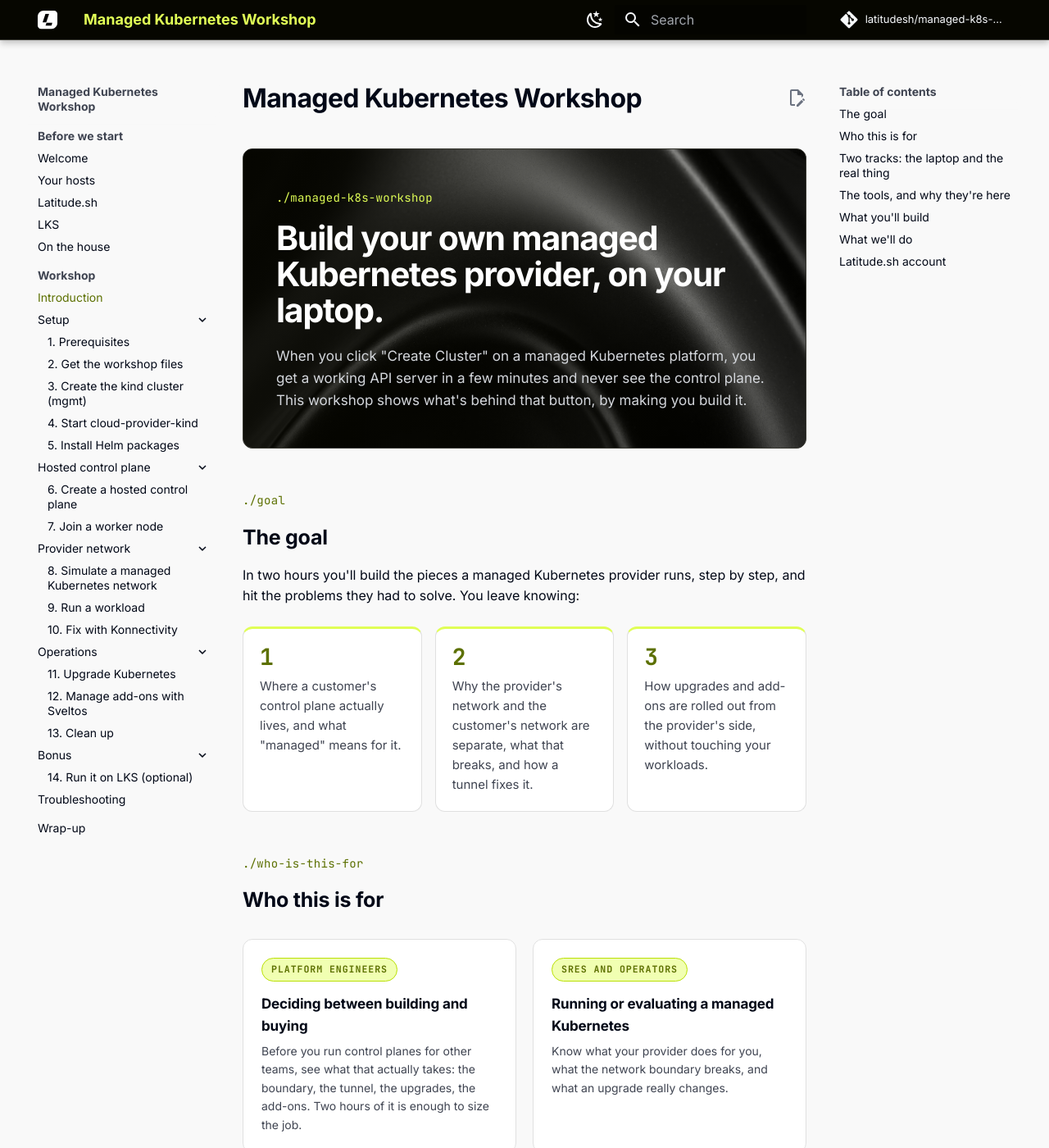
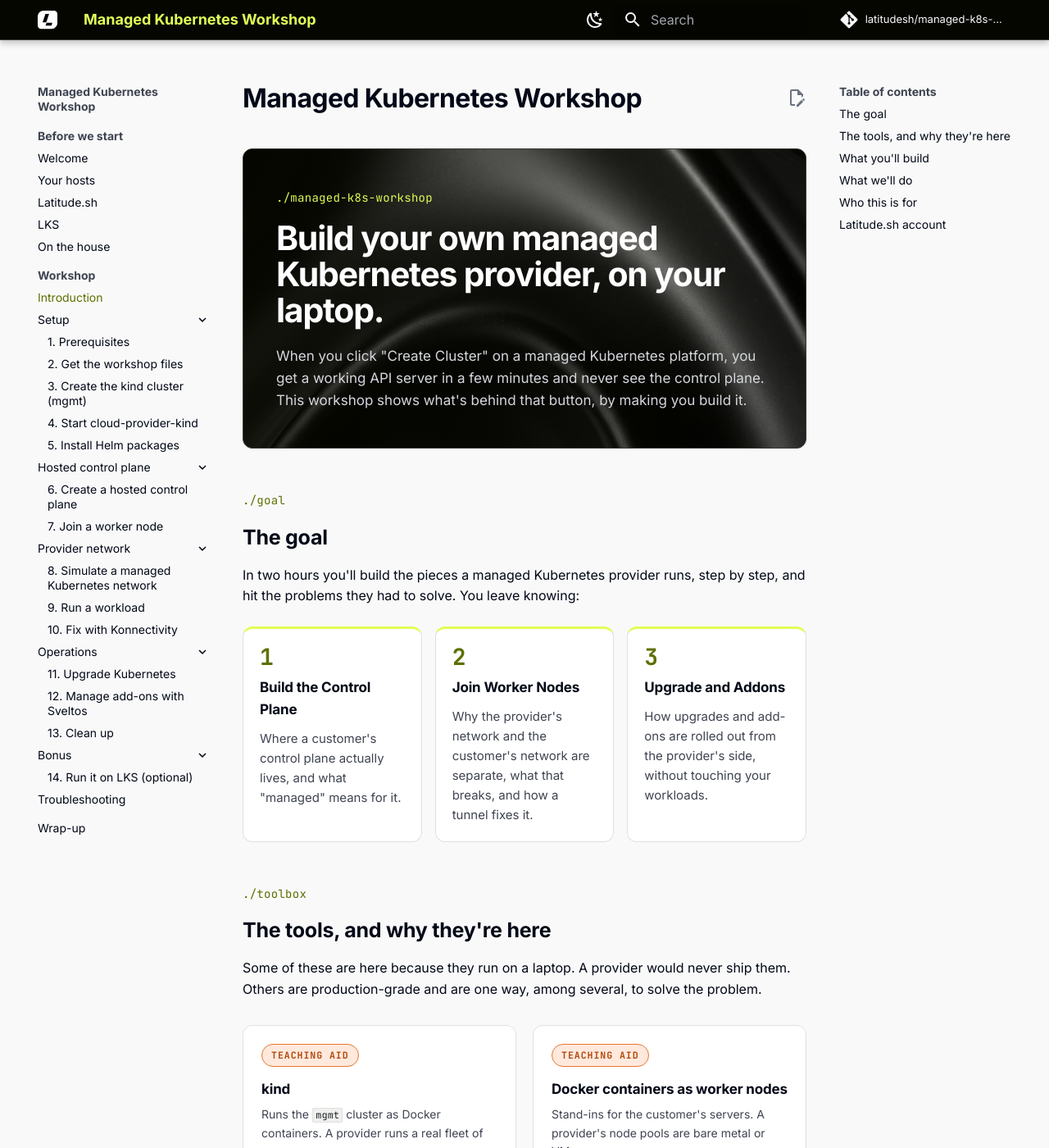
Before and after one commit to latitudesh/managed-k8s-workshop, an MkDocs documentation site: the page built from docs/index.md, in a window 1280 px wide and 1400 px high. Shown: the whole window at 82% size. Built offline with MkDocs 1.6.1 and Material for MkDocs 9.7.7, drawn with Linux system fonts in a browser that asks for light colours; comment, search, counter and statistics services are not loaded; some of the changed text lies outside the part shown.

Commit message:
Tighten the Introduction
Give the three goal boxes a title each (build the control plane, join
worker nodes, upgrade and add-ons). Drop the iptables card from the
tools, it's a one-liner in step 8, not a tool. Drop the "two tracks"
section and carry its point as a badge and a note on the Bonus card of
the roadmap: steps 1 to 13 are not LKS, LKS only shows up in step 14.
Move "Who this is for" after the roadmap, so the page goes from what
you build to who it's for.

```diff
--- a/docs/index.md
+++ b/docs/index.md
@@ -21,63 +21,10 @@
 In two hours you'll build the pieces a managed Kubernetes provider runs, step by step, and hit the problems they had to solve. You leave knowing:
 
 <div class="lat-goals">
-  <div class="lat-goal"><span class="lat-goal__n">1</span><span class="lat-goal__text">Where a customer's control plane actually lives, and what "managed" means for it.</span></div>
-  <div class="lat-goal"><span class="lat-goal__n">2</span><span class="lat-goal__text">Why the provider's network and the customer's network are separate, what that breaks, and how a tunnel fixes it.</span></div>
-  <div class="lat-goal"><span class="lat-goal__n">3</span><span class="lat-goal__text">How upgrades and add-ons are rolled out from the provider's side, without touching your workloads.</span></div>
+  <div class="lat-goal"><span class="lat-goal__n">1</span><span class="lat-goal__title">Build the Control Plane</span><span class="lat-goal__text">Where a customer's control plane actually lives, and what "managed" means for it.</span></div>
+  <div class="lat-goal"><span class="lat-goal__n">2</span><span class="lat-goal__title">Join Worker Nodes</span><span class="lat-goal__text">Why the provider's network and the customer's network are separate, what that breaks, and how a tunnel fixes it.</span></div>
+  <div class="lat-goal"><span class="lat-goal__n">3</span><span class="lat-goal__title">Upgrade and Addons</span><span class="lat-goal__text">How upgrades and add-ons are rolled out from the provider's side, without touching your workloads.</span></div>
 </div>
-
-<p class="lat-label">./who-is-this-for</p>
-
-## Who this is for
-
-<div class="lat-products">
-  <div class="lat-card">
-    <span class="lat-badge lat-badge--prod">Platform engineers</span>
-    <span class="lat-card__title">Deciding between building and buying</span>
-    <span class="lat-card__text">Before you run control planes for other teams, see what that actually takes: the boundary, the tunnel, the upgrades, the add-ons. Two hours of it is enough to size the job.</span>
-  </div>
-  <div class="lat-card">
-    <span class="lat-badge lat-badge--prod">SREs and operators</span>
-    <span class="lat-card__title">Running or evaluating a managed Kubernetes</span>
-    <span class="lat-card__text">Know what your provider does for you, what the network boundary breaks, and what an upgrade really changes.</span>
-  </div>
-  <div class="lat-card">
-    <span class="lat-badge lat-badge--prod">Developers</span>
-    <span class="lat-card__title">Curious about the "Create Cluster" button</span>
-    <span class="lat-card__text">You use managed Kubernetes every day and never saw a control plane. Two hours later, you'll have run one.</span>
-  </div>
-  <div class="lat-card">
-    <span class="lat-badge lat-badge--prod">Learning Kubernetes internals</span>
-    <span class="lat-card__title">Past the basics, before the source code</span>
-    <span class="lat-card__text">API server, etcd, kubelet, CNI, the tunnel: see how the pieces fit by wiring them up yourself.</span>
-  </div>
-</div>
-
-You need to be comfortable with `kubectl` and a terminal. You don't need to have run a control plane before. That's the point.
-
-<p class="lat-label">./two-tracks</p>
-
-## Two tracks: the laptop and the real thing
-
-<div class="lat-compare">
-  <div class="lat-stack lat-stack--metal">
-    <p class="lat-stack__title">Steps 1 to 13: the didactic path</p>
-    <div class="lat-layer lat-layer--lime">Everything on your laptop<small>Docker, kind, open source tools, no account</small></div>
-    <div class="lat-layer">A simulated provider<small>a fake fleet, a fake load balancer, a fake network boundary</small></div>
-    <div class="lat-layer">The real problems<small>hosted control planes, the tunnel, upgrades, add-ons</small></div>
-    <p class="lat-stack__note">This is the workshop. The tools are stand-ins, the problems are the real ones.</p>
-  </div>
-  <div class="lat-stack">
-    <p class="lat-stack__title">Step 14: the real thing on LKS</p>
-    <div class="lat-layer lat-layer--dim">Optional bonus<small>needs a Latitude.sh account</small></div>
-    <div class="lat-layer lat-layer--dim">An LKS cluster as the management cluster<small>real managed Kubernetes</small></div>
-    <div class="lat-layer lat-layer--dim">A bare metal server as the worker<small>real infrastructure</small></div>
-    <p class="lat-stack__note">The same build, on real infrastructure, if you have access and time.</p>
-  </div>
-</div>
-
-!!! warning "The tutorial is not LKS"
-    Steps 1 to 13 don't use LKS and don't show how LKS is built. They use open source tools to simulate what any managed Kubernetes provider does, so the shape of the problem is clear. LKS itself only shows up in [step 14](14-lks.md).
 
 <p class="lat-label">./toolbox</p>
 
@@ -100,11 +47,6 @@ Some of these are here because they run on a laptop. A provider would never ship
     <span class="lat-badge lat-badge--teach">Teaching aid</span>
     <span class="lat-card__title">cloud-provider-kind</span>
     <span class="lat-card__text">Gives <code>LoadBalancer</code> Services an IP on your laptop. The real thing is the provider's load balancer.</span>
-  </div>
-  <div class="lat-card">
-    <span class="lat-badge lat-badge--teach">Teaching aid</span>
-    <span class="lat-card__title">An iptables rule</span>
-    <span class="lat-card__text">Drops traffic from the control plane to the nodes, to simulate two networks. A provider has two actual networks.</span>
   </div>
   <div class="lat-card">
     <span class="lat-badge lat-badge--prod">Production-grade</span>
@@ -213,13 +155,43 @@ Fourteen steps in five parts. Every step ends with a checkpoint, so you can tell
     </span>
   </div>
   <div class="lat-phase lat-phase--bonus">
+    <span class="lat-badge lat-badge--teach">The tutorial is not LKS</span>
     <span class="lat-phase__name">Bonus</span>
-    <span class="lat-phase__text">The same build on real infrastructure: an LKS cluster and a bare metal server. Optional.</span>
+    <span class="lat-phase__text">Steps 1 to 13 don't use LKS and don't show how LKS is built: they simulate what any managed Kubernetes provider does, with open source tools. LKS itself only shows up here, with the same build on real infrastructure: an LKS cluster and a bare metal server. Optional.</span>
     <span class="lat-phase__steps">
       <a href="14-lks/"><b>14</b>Run it on LKS</a>
     </span>
   </div>
 </div>
+
+<p class="lat-label">./who-is-this-for</p>
+
+## Who this is for
+
+<div class="lat-products">
+  <div class="lat-card">
+    <span class="lat-badge lat-badge--prod">Platform engineers</span>
+    <span class="lat-card__title">Deciding between building and buying</span>
+    <span class="lat-card__text">Before you run control planes for other teams, see what that actually takes: the boundary, the tunnel, the upgrades, the add-ons. Two hours of it is enough to size the job.</span>
+  </div>
+  <div class="lat-card">
+    <span class="lat-badge lat-badge--prod">SREs and operators</span>
+    <span class="lat-card__title">Running or evaluating a managed Kubernetes</span>
+    <span class="lat-card__text">Know what your provider does for you, what the network boundary breaks, and what an upgrade really changes.</span>
+  </div>
+  <div class="lat-card">
+    <span class="lat-badge lat-badge--prod">Developers</span>
+    <span class="lat-card__title">Curious about the "Create Cluster" button</span>
+    <span class="lat-card__text">You use managed Kubernetes every day and never saw a control plane. Two hours later, you'll have run one.</span>
+  </div>
+  <div class="lat-card">
+    <span class="lat-badge lat-badge--prod">Learning Kubernetes internals</span>
+    <span class="lat-card__title">Past the basics, before the source code</span>
+    <span class="lat-card__text">API server, etcd, kubelet, CNI, the tunnel: see how the pieces fit by wiring them up yourself.</span>
+  </div>
+</div>
+
+You need to be comfortable with `kubectl` and a terminal. You don't need to have run a control plane before. That's the point.
 
 <p class="lat-label">./account</p>
 
--- a/docs/stylesheets/extra.css
+++ b/docs/stylesheets/extra.css
@@ -762,6 +762,11 @@
   line-height: 1;
   color: var(--lat-lime);
 }
+.md-typeset .lat-goal__title {
+  font-weight: 700;
+  font-size: 0.85rem;
+  letter-spacing: -0.01em;
+}
 .md-typeset .lat-goal__text {
   font-size: 0.75rem;
   color: var(--md-default-fg-color--light);
@@ -846,6 +851,7 @@
 .md-typeset .lat-phase {
   display: flex;
   flex-direction: column;
+  align-items: flex-start;
   gap: 0.4rem;
   padding: 1rem 1rem 0.9rem;
   border-radius: 0.6rem;
```
